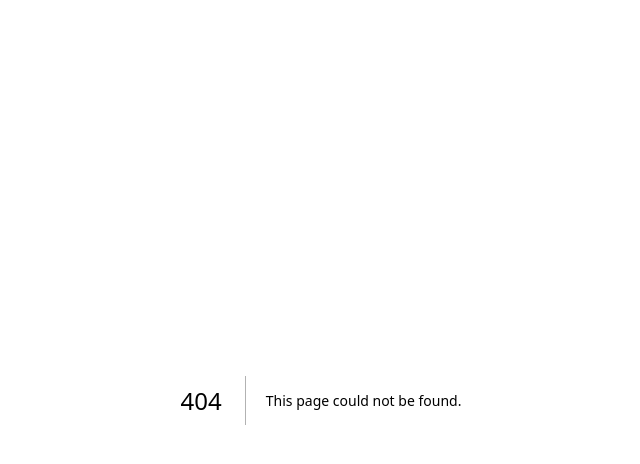
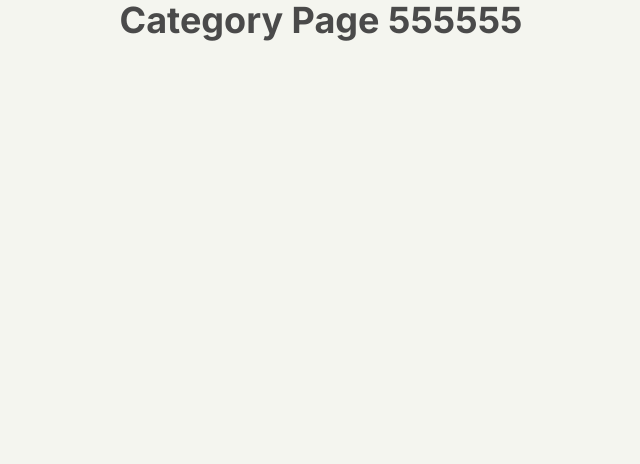
Before and after one commit to SoftwareProject-ChatCPE/chatcpe, a Next.js app: page /category in a window 1280 px wide. Before the commit this address had no page. Shown: the top 464 px of the page, without its empty margins (319-959 px from the left). Built offline with nearby package versions, Linux system fonts and the light colour scheme.

Commit message:
Add category page component
Introduced a new page component for the category section in the application. This component currently displays a heading with the text 'Category Page 555555'.

```diff
--- /dev/null
+++ b/app/(guest)/category/page.tsx
@@ -0,0 +1,3 @@
+export default function page() {
+        return <h1 className='text-4xl'>Category Page 555555</h1>;
+}
```
